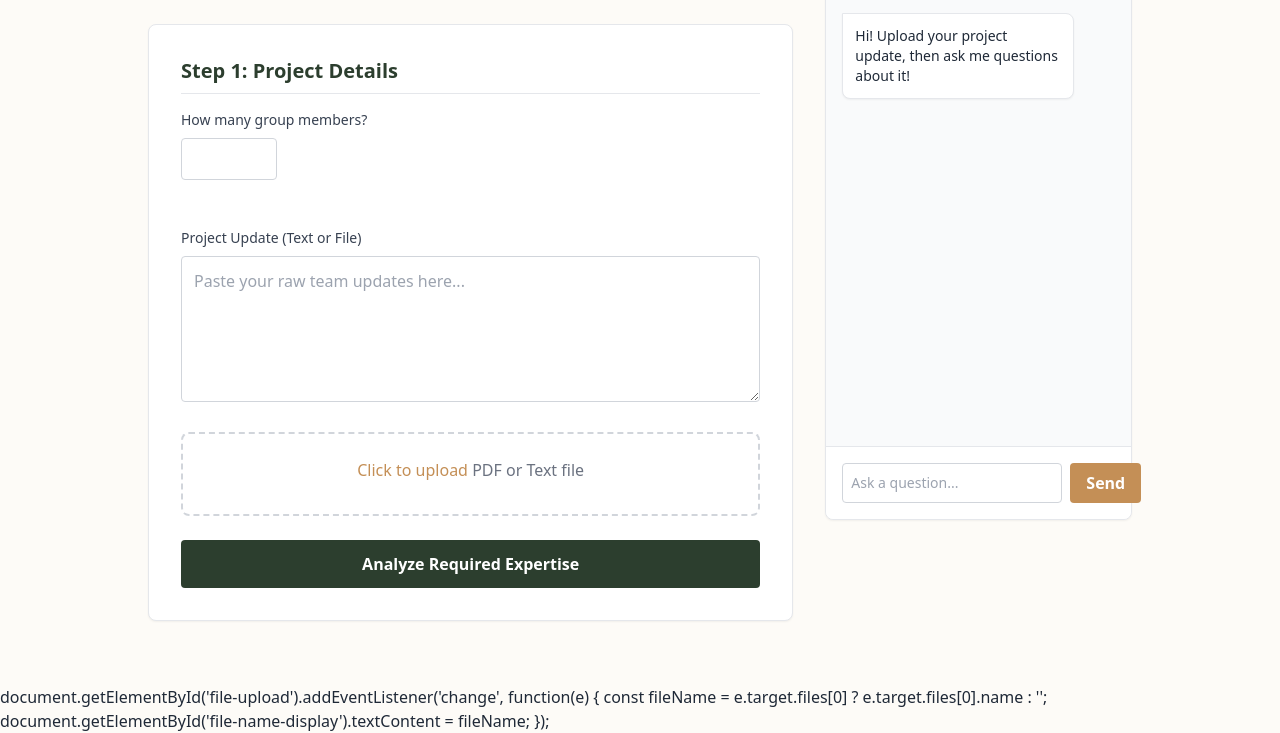
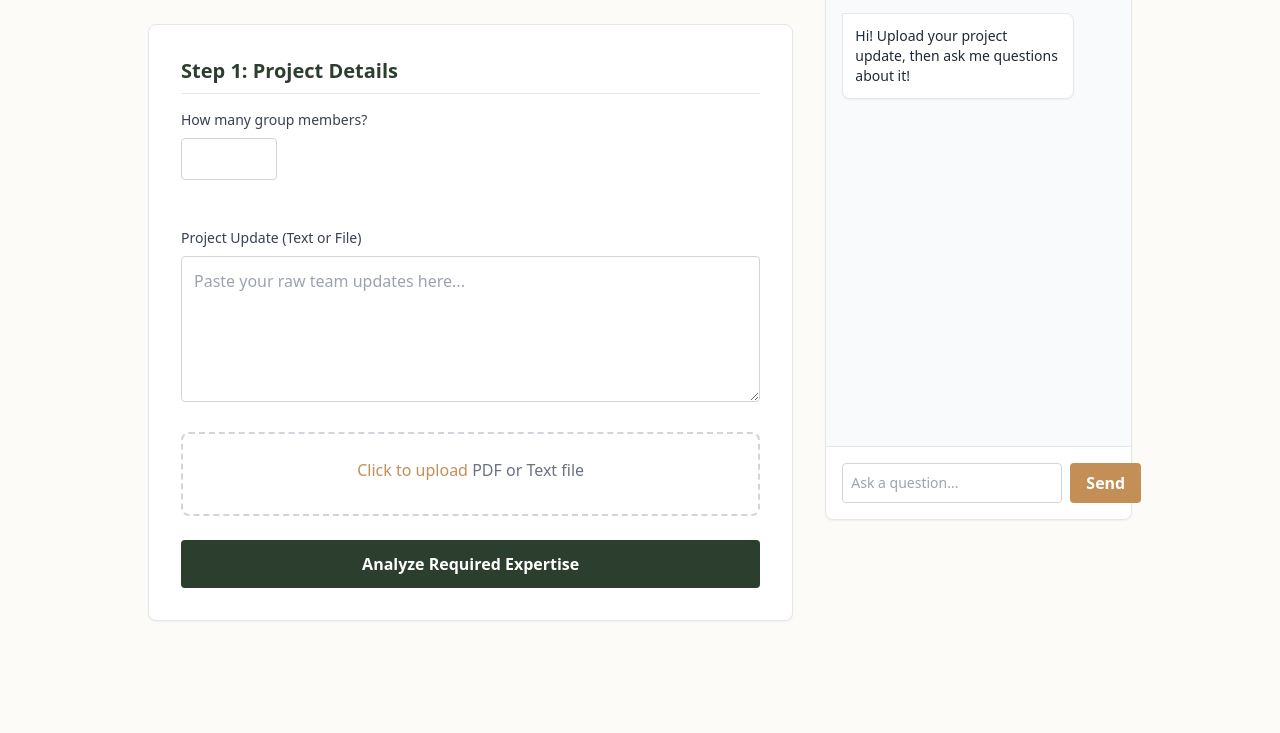
Before and after one commit to pixel-rider-dev/InboxIntel-Automator, a website: page frontend/public/index.html in a window 1280 px wide. Shown: the part 120-853 px from the top of the page. After the commit the page ends 805 px from the top, so only its background shows below. Drawn offline with nearby package versions, Linux system fonts and the light colour scheme.

Commit message:
Fixed broken script tags at the end of index.html

```diff
--- a/frontend/public/js/ui.js
+++ b/frontend/public/js/ui.js
@@ -3,7 +3,7 @@
 // ==========================================
 
 const teamNumbers = {
-    "ali": "92309 1511363",
+    "ali": "923091511363",
     "mohiz": "923498913992",
     "usman": "923185640987", // Apna asli number
     "member 4": "923000000000",
```
Also changed, not shown: frontend/public/index.html (+4 -2 lines).
